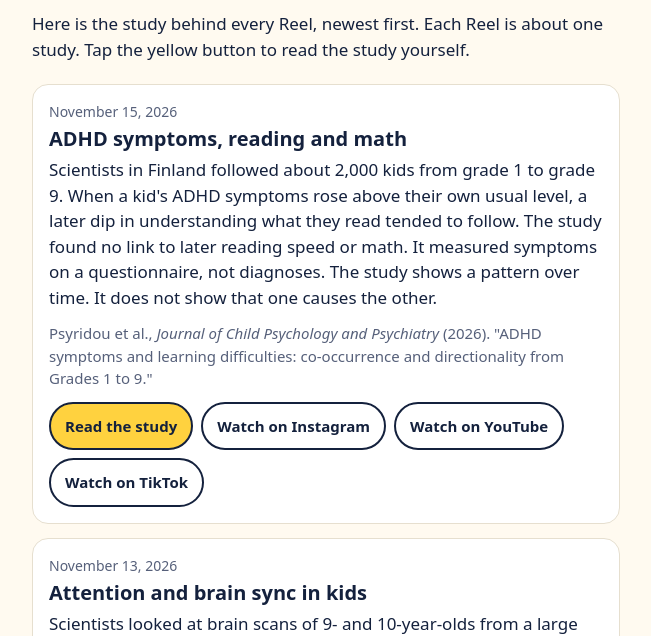
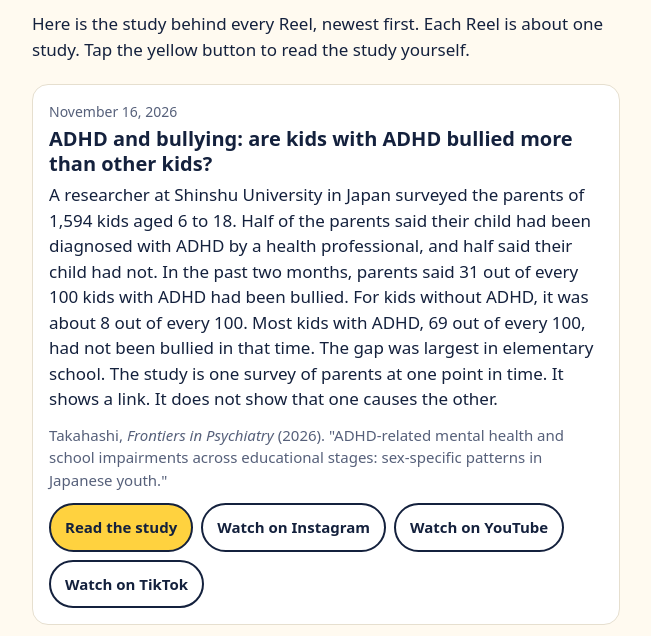
Before and after one commit to adhdscoop/adhdscoop.github.io, a plain HTML site: page index.html in a window 1280 px wide. Shown: the part 99-735 px from the top of the page, without its empty margins (314-965 px from the left). Drawn offline with Linux system fonts and the light colour scheme.

Commit message:
Add Reel 7: ADHD and bullying (Japan)
Co-Authored-By: Claude Fable 5.2 <noreply@anthropic.com>

```diff
--- a/index.html
+++ b/index.html
@@ -55,6 +55,19 @@ footer a{color:var(--link)}
 </article>
 
 <article> block, put it at the top, and change the date, title, sentence, citation and links. -->
+
+<article id="bullying">
+  <p class="date">November 16, 2026</p>
+  <h2>ADHD and bullying: are kids with ADHD bullied more than other kids?</h2>
+  <p>A researcher at Shinshu University in Japan surveyed the parents of 1,594 kids aged 6 to 18. Half of the parents said their child had been diagnosed with ADHD by a health professional, and half said their child had not. In the past two months, parents said 31 out of every 100 kids with ADHD had been bullied. For kids without ADHD, it was about 8 out of every 100. Most kids with ADHD, 69 out of every 100, had not been bullied in that time. The gap was largest in elementary school. The study is one survey of parents at one point in time. It shows a link. It does not show that one causes the other.</p>
+  <p class="cite">Takahashi, <i>Frontiers in Psychiatry</i> (2026). "ADHD-related mental health and school impairments across educational stages: sex-specific patterns in Japanese youth."</p>
+  <ul class="links">
+    <li><a class="paper" href="https://doi.org/10.3389/fpsyt.2026.1736727">Read the study</a></li>
+    <li><a href="https://www.instagram.com/adhdscoop/reel/Df0yPposS6J/">Watch on Instagram</a></li>
+    <li><a href="https://youtube.com/shorts/FY-3bkF88Ac">Watch on YouTube</a></li>
+    <li><a href="https://www.tiktok.com/@adhdscoop/video/7708951180046535950">Watch on TikTok</a></li>
+  </ul>
+</article>
 
 <article>
   <p class="date">November 15, 2026</p>
```
